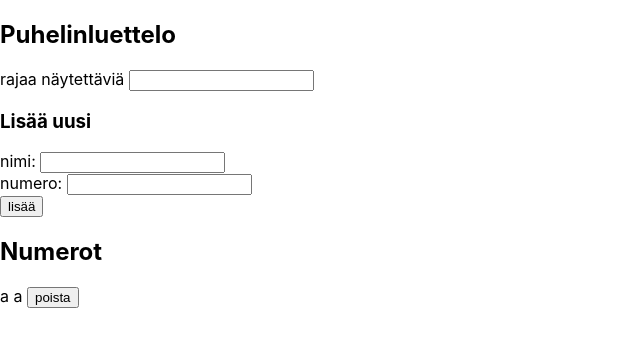
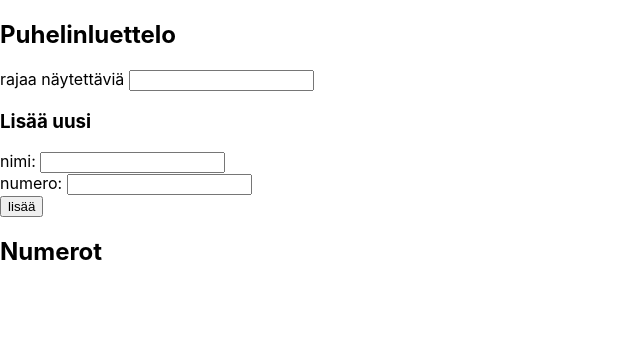
Before and after one commit to MikkoKarvonen/fullstack_osa2, a React (Create React App) app in the folder puhelinluettelo/: page / in a window 1280 px wide. Shown: the top 346 px of the page, without its empty margins (0-640 px from the left). Built offline with nearby package versions, Linux system fonts and the light colour scheme; data requests are answered from the project's data file.

Commit message:
Lisätty tehtävä 2.20

```diff
--- a/puhelinluettelo/db.json
+++ b/puhelinluettelo/db.json
@@ -1,9 +1,3 @@
 {
-  "persons": [
-    {
-      "name": "a",
-      "number": "a",
-      "id": 1
-    }
-  ]
+  "persons": []
 }
--- a/puhelinluettelo/src/App.js
+++ b/puhelinluettelo/src/App.js
@@ -61,6 +61,10 @@ const App = () => {
         setPersons(persons.filter((i)=> i.id!==e));
         changeMessage(`${personToDelete} poistettiin.`, `remove`);
       })
+      .catch(error => {
+        setPersons(persons.filter((i)=> i.id!==e));
+        changeMessage(`${personToDelete} oli jo poistettu.`, `remove`);
+      })
     }
   }
 
```
